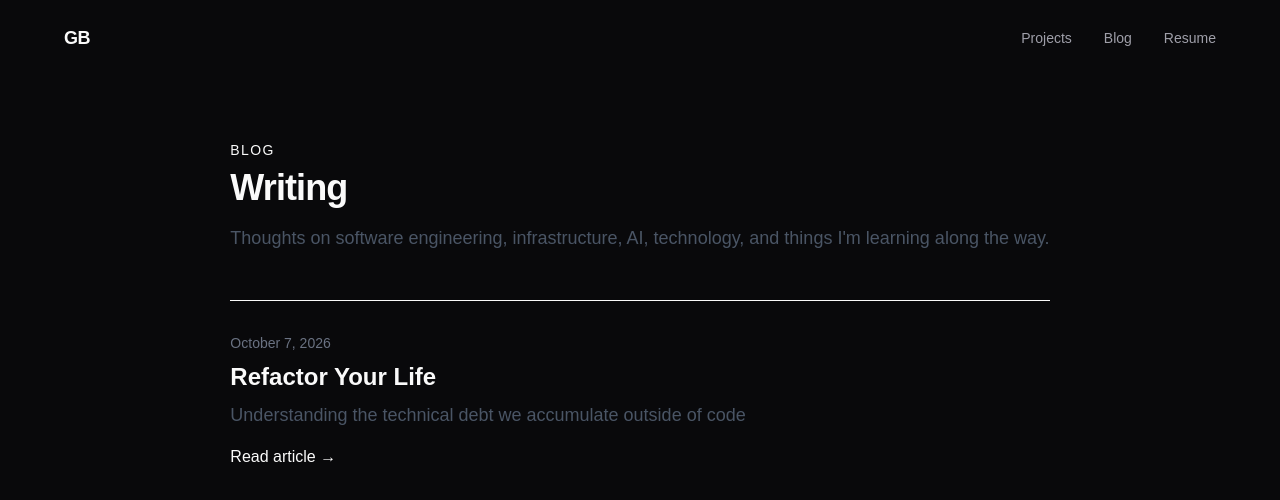
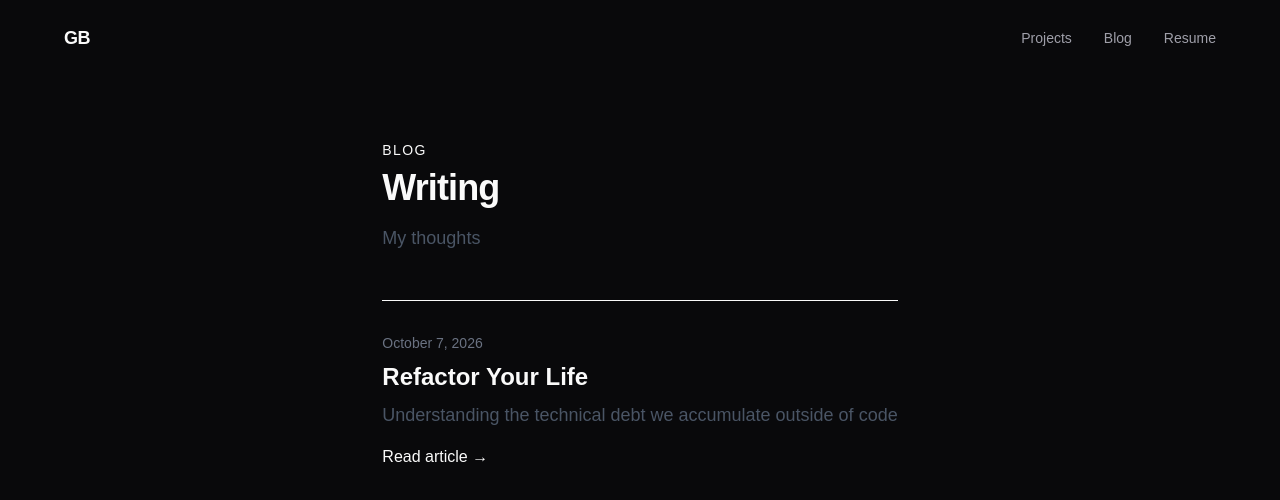
Before and after one commit to gabeabenavides2/gabeabenavides, a Next.js app: page /blog in a window 1280 px wide. Shown: the top 500 px of the page. Built offline with nearby package versions, Linux system fonts and the light colour scheme.

Commit message:
clean up

```diff
--- a/app/blog/page.tsx
+++ b/app/blog/page.tsx
@@ -16,8 +16,7 @@ export default function Blog() {
         </h1>
 
         <p className="mt-4 text-lg text-gray-600">
-          Thoughts on software engineering, infrastructure, AI, technology,
-          and things I&apos;m learning along the way.
+          My thoughts
         </p>
       </header>
 
```
